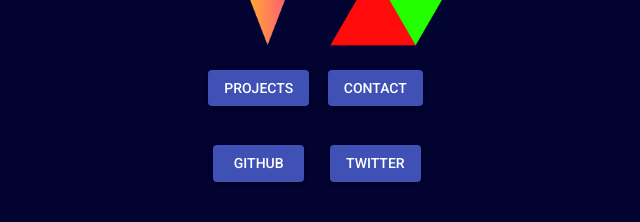
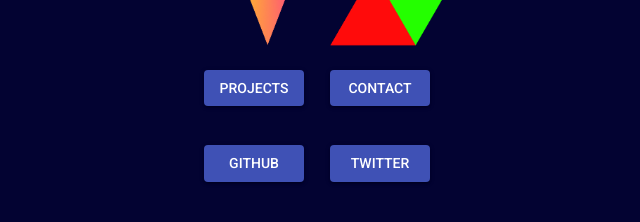
Before and after one commit to vaithschmitz/vaith.dev, a React (Create React App) app: page / in a window 1280 px wide. Shown: the part 428-650 px from the top of the page, without its empty margins (323-963 px from the left). Built offline with nearby package versions, Linux system fonts and the light colour scheme.

Commit message:
fixed sizing

```diff
--- a/src/routes/App.js
+++ b/src/routes/App.js
@@ -1,6 +1,7 @@
 import React, { Component } from 'react';
 import { Link } from "react-router-dom";
 import Button from '@material-ui/core/Button';
+import Fab from '@material-ui/core/Fab';
 import logo from '../web_logo_VS.png';
 import './App.css';
 
@@ -14,12 +15,12 @@
           <Link to="/projects">
             <Button
               id="btn1"
-              variant="contained" color="primary">Projects
+              variant="contained" color="primary" style={{maxWidth: '100px', minWidth: '100px'}}>Projects
             </Button>
           </Link>
           <Link to="/contact">
             <Button
-              id="btn2" variant="contained" color="primary" >Contact
+              id="btn2" variant="contained" color="primary" style={{maxWidth: '100px', minWidth: '100px'}}>Contact
             </Button>
           </Link>
           <a
@@ -29,7 +30,7 @@
             rel="noopener noreferrer"
           >
             <Button
-              id="btn3" variant="contained" color="primary" fullWidth="true">Github
+              id="btn3" variant="contained" color="primary" style={{maxWidth: '100px', minWidth: '100px'}}>Github
             </Button>
           </a>
           <a
@@ -39,10 +40,46 @@
             rel="noopener noreferrer"
           >
             <Button
-              id="btn4" variant="contained" color="primary" fullWidth="true">Twitter
+              id="btn4" variant="contained" color="primary" style={{maxWidth: '100px', minWidth: '100px'}}>Twitter
             </Button>
           </a>
-          </div>
+        </div>
+
+
+{/*
+<div className="App-buttons">
+          <Link to="/projects">
+            <Fab
+              id="btn1"
+              variant="extended" color="primary">Projects
+            </Fab>
+          </Link>
+          <Link to="/contact">
+            <Fab
+              id="btn2" variant="extended" color="primary" >Contact
+            </Fab>
+          </Link>
+          <a
+            className="App-link"
+            href="https://www.github.com/vaithschmitz"
+            target="_blank"
+            rel="noopener noreferrer"
+          >
+            <Fab
+              id="btn3" variant="extended" color="primary" fullWidth="true">My Github
+            </Fab>
+          </a>
+          <a
+            className="App-link"
+            href="https://www.twitter.com/realvaith"
+            target="_blank"
+            rel="noopener noreferrer"
+          >
+            <Fab
+              id="btn4" variant="extended" color="primary" fullWidth="true">Twitter
+            </Fab>
+          </a>
+          </div> */}
         </header>
       </div>
     );
--- a/src/routes/Contact.js
+++ b/src/routes/Contact.js
@@ -1,17 +1,17 @@
-import React from 'react'
-import { Link } from 'react-router-dom'
-import Button from '@material-ui/core/Button';
+import React from 'react';
+import { Link } from 'react-router-dom';
+import Fab from '@material-ui/core/Fab';
 import './Contact.css'
 
 
 const Contact = () => {
     return (
         <div className='maintext'>
-        <Link to="/">
-            <Button variant="contained" color="primary">Home
-            </Button>
-        </Link>
             Please Don't Contact Me, I Like To Be Alone.
+            <Link to="/">
+                <Fab variant="extended" color="primary">Home
+                </Fab>
+            </Link>
         </div>
     )
 }
```
Also changed, not shown: public/home_icon.svg (added).
